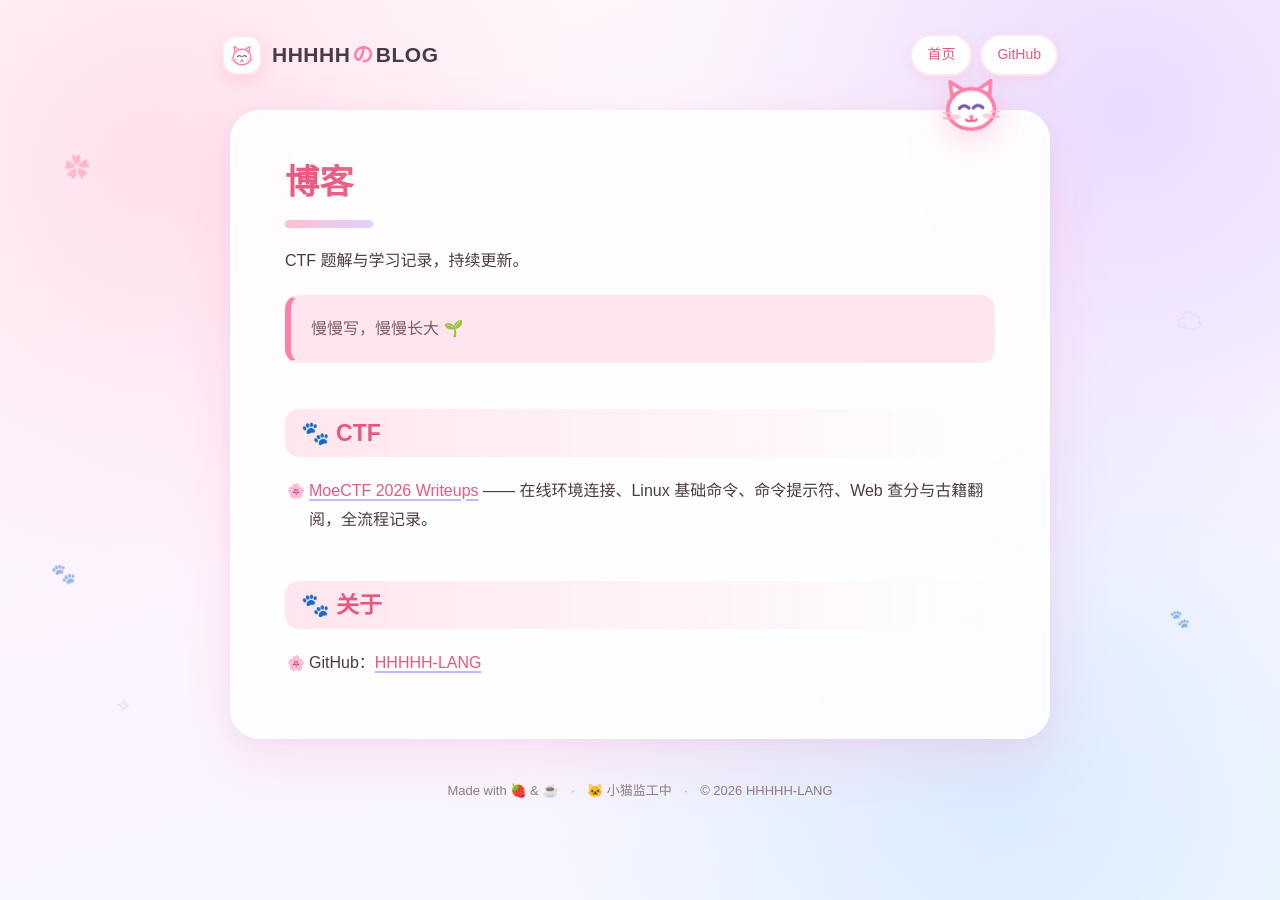
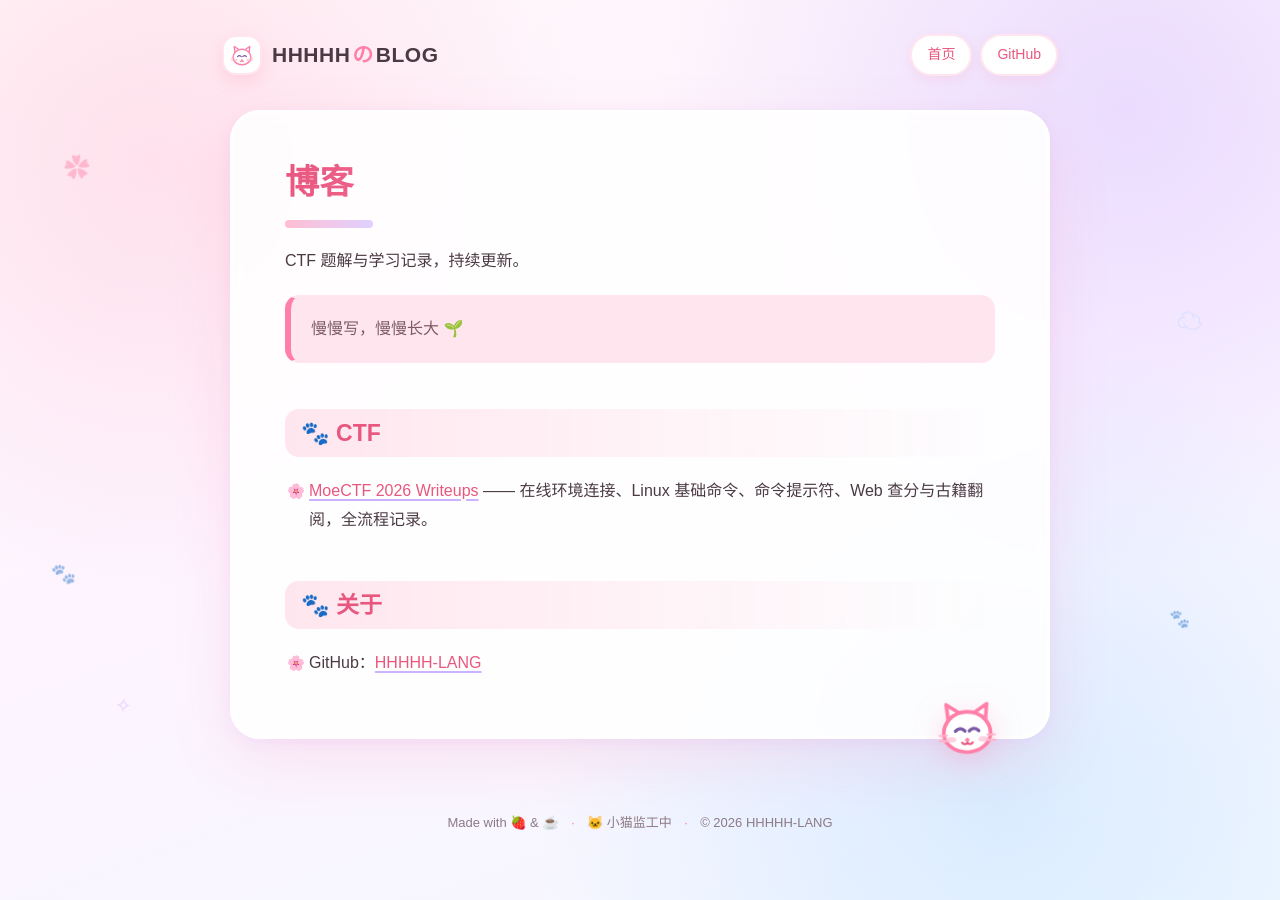
Before and after one commit to HHHHH-LANG/MoeCTF, a Jekyll site: the page built from docs/index.md, in a window 1280 px wide. Built offline with Jekyll 4.4.1, drawn with Linux system fonts in a browser that asks for light colours.

Commit message:
style: 小猫改坐卡片下沿，避开导航

```diff
--- a/docs/assets/css/cute.css
+++ b/docs/assets/css/cute.css
@@ -286,12 +286,12 @@ tr:last-child td { border-bottom: 0; }
 .doodle-d { top: 62%; left: 4%; font-size: 20px; color: #ffb3c9; transform: rotate(-18deg); animation-delay: -1s; }
 .doodle-e { bottom: 28%; right: 7%; font-size: 17px; color: #d8c2ff; transform: rotate(22deg); animation-delay: -3s; }
 
-.card { position: relative; }
+.card { position: relative; margin-bottom: 72px; }
 
 .cat-peek {
   position: absolute;
-  top: -42px;
-  right: 42px;
+  bottom: -26px;
+  right: 46px;
   width: 68px;
   pointer-events: none;
   filter: drop-shadow(0 8px 14px rgba(255, 127, 168, .28));
@@ -309,7 +309,7 @@ h2::before { content: "🐾 "; }
 .site-foot { display: flex; flex-wrap: wrap; justify-content: center; gap: 2px 4px; }
 
 @media (max-width: 720px) {
-  .cat-peek { width: 52px; top: -34px; right: 20px; }
+  .cat-peek { width: 52px; bottom: -22px; right: 18px; }
   .logo-mark svg { width: 22px; height: 22px; }
   .doodle-d, .doodle-e { display: none; }
 }
```
